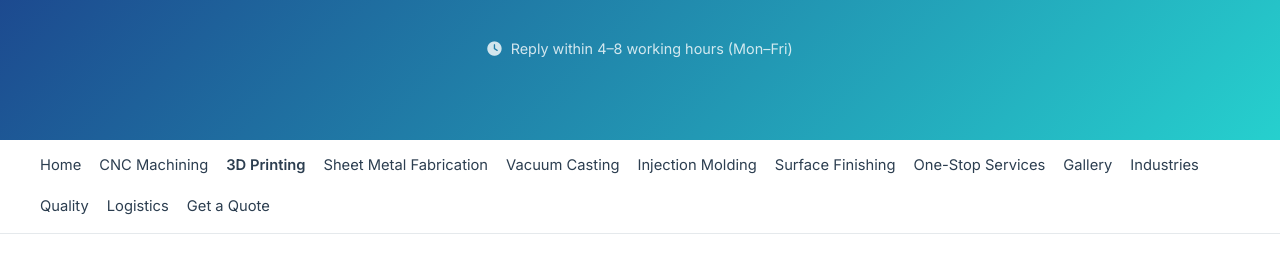
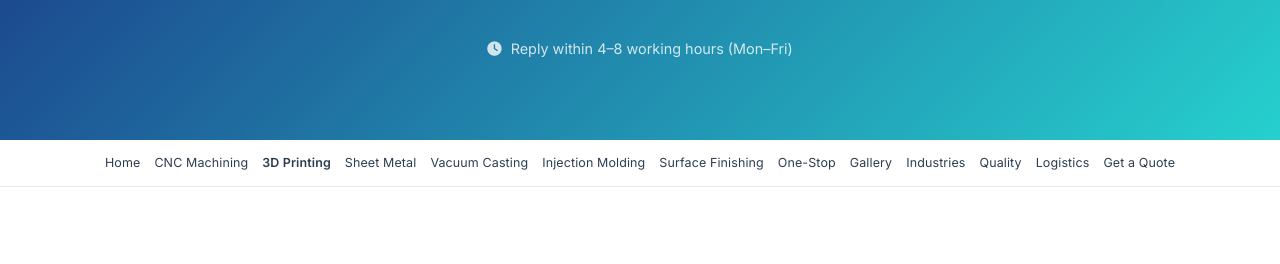
Before and after one commit to rivato-cnc/rivato-cnc-website, a plain HTML site: page public/3d-printing.html in a window 1280 px wide. Shown: the part 494-758 px from the top of the page. Drawn offline with Linux system fonts and the light colour scheme.

Commit message:
Update 3d-printing.html

```diff
--- a/public/3d-printing.html
+++ b/public/3d-printing.html
@@ -131,21 +131,21 @@
         </div>
     </section>
 
-        <nav style="background:#ffffff; border-bottom:1px solid #e5e9ec;">
-        <div class="container" style="display:flex; flex-wrap:wrap; gap:18px; padding:14px 0; font-size:0.92rem;">
-            <a href="/" style="color:#2c3e50; text-decoration:none;">Home</a>
-            <a href="cnc-machining" style="color:#2c3e50; text-decoration:none;">CNC Machining</a>
-            <a href="3d-printing" style="color:#2c3e50; text-decoration:none; font-weight:600;">3D Printing</a>
-            <a href="sheet-metal-fabrication" style="color:#2c3e50; text-decoration:none;">Sheet Metal Fabrication</a>
-            <a href="vacuum-casting" style="color:#2c3e50; text-decoration:none;">Vacuum Casting</a>
-            <a href="injection-molding" style="color:#2c3e50; text-decoration:none;">Injection Molding</a>
-            <a href="surface-finishing" style="color:#2c3e50; text-decoration:none;">Surface Finishing</a>
-            <a href="one-stop" style="color:#2c3e50; text-decoration:none;">One-Stop Services</a>
-            <a href="gallery" style="color:#2c3e50; text-decoration:none;">Gallery</a>
-            <a href="industries" style="color:#2c3e50; text-decoration:none;">Industries</a>
-            <a href="quality" style="color:#2c3e50; text-decoration:none;">Quality</a>
-            <a href="logistics" style="color:#2c3e50; text-decoration:none;">Logistics</a>
-            <a href="quote-process" style="color:#2c3e50; text-decoration:none;">Get a Quote</a>
+            <nav style="background:#ffffff; border-bottom:1px solid #e5e9ec;">
+        <div class="container nav-inner" style="display:flex; flex-wrap:wrap; align-items:center; justify-content:center; gap:8px 20px; padding:13px 0; font-size:0.84rem; letter-spacing:0.01em;">
+            <a class="nav-link" href="/" style="color:#2c3e50; text-decoration:none;">Home</a>
+            <a class="nav-link" href="cnc-machining" style="color:#2c3e50; text-decoration:none;">CNC Machining</a>
+            <a class="nav-link" href="3d-printing" style="color:#2c3e50; text-decoration:none;font-weight:600;">3D Printing</a>
+            <a class="nav-link" href="sheet-metal-fabrication" style="color:#2c3e50; text-decoration:none;">Sheet Metal</a>
+            <a class="nav-link" href="vacuum-casting" style="color:#2c3e50; text-decoration:none;">Vacuum Casting</a>
+            <a class="nav-link" href="injection-molding" style="color:#2c3e50; text-decoration:none;">Injection Molding</a>
+            <a class="nav-link" href="surface-finishing" style="color:#2c3e50; text-decoration:none;">Surface Finishing</a>
+            <a class="nav-link" href="one-stop" style="color:#2c3e50; text-decoration:none;">One-Stop</a>
+            <a class="nav-link" href="gallery" style="color:#2c3e50; text-decoration:none;">Gallery</a>
+            <a class="nav-link" href="industries" style="color:#2c3e50; text-decoration:none;">Industries</a>
+            <a class="nav-link" href="quality" style="color:#2c3e50; text-decoration:none;">Quality</a>
+            <a class="nav-link" href="logistics" style="color:#2c3e50; text-decoration:none;">Logistics</a>
+            <a class="nav-link" href="quote-process" style="color:#2c3e50; text-decoration:none;">Get a Quote</a>
         </div>
     </nav>
 
@@ -281,7 +281,7 @@
                 <div class="contact-info">
                     <div class="contact-item">
                         <div class="contact-icon"><i class="fas fa-envelope"></i></div>
-                        <div class="contact-details"><h3>Email</h3><a href="/cdn-cgi/l/email-protection#8deaecffffe8f9f9cdffe4fbecf9e2eee3eea3eee2e0b2fef8efe7e8eef9b0bec9a8bfbdddffe4e3f9e4e3eaa8bfbdc4e3fcf8e4fff4"><span class="__cf_email__" data-cfemail="a7c0c6d5d5c2d3d3e7d5ced1c6d3c8c4c9c489c4c8ca">[email&#160;protected]</span></a></div>
+                        <div class="contact-details"><h3>Email</h3><a href="mailto:garrett@rivatocnc.com"><span>garrett@rivatocnc.com</span></a></div>
                     </div>
                     <div class="contact-item">
                         <div class="contact-icon"><i class="fab fa-whatsapp"></i></div>
@@ -300,7 +300,7 @@
                     <h3>Ready to Start?</h3>
                     <p>Send the drawing and we confirm the features before quoting</p>
                     <div class="cta-buttons">
-                        <a href="/cdn-cgi/l/email-protection#4d2a2c3f3f2839390d3f243b2c39222e232e632e2220723e382f27282e39707e09687f7d1d3f24233924232a687f7d04233c38243f34" class="btn-primary"><i class="fas fa-paper-plane"></i> Send Email</a>
+                        <a href="mailto:garrett@rivatocnc.com" class="btn-primary"><i class="fas fa-paper-plane"></i> Send Email</a>
                         <a href="https://wa.me/8613798588248?text=Hello%20Rivato%20CNC,%20I%20have%20a%203D%20Printing%20inquiry" class="btn-whatsapp" target="_blank" rel="noopener noreferrer"><i class="fab fa-whatsapp"></i> WhatsApp</a>
                     </div>
                 </div>
@@ -340,6 +340,6 @@
             </div>
         </div>
     </footer>
-<script data-cfasync="false" src="/cdn-cgi/scripts/5c5dd728/cloudflare-static/email-decode.min.js"></script><script type="module" src="https://static.cloudflareinsights.com/beacon.min.js/vce701823e78c4301a35b7e07294d87301792088814092" integrity="sha512-UKNk8GbxkABxKcXYuLkO16EleLGUkcvJWtpSNmExE0Too3ZaFAxTscNWEc1OdAv5/BikHawapSCaiD2XCmp+Bw==" data-cf-beacon='{"version":"2024.11.0","token":"8540614c4d524f2cbc460d18b1746c0f","r":1,"spa":2}' crossorigin="anonymous"></script>
+<script type="module" src="https://static.cloudflareinsights.com/beacon.min.js/vce701823e78c4301a35b7e07294d87301792088814092" integrity="sha512-UKNk8GbxkABxKcXYuLkO16EleLGUkcvJWtpSNmExE0Too3ZaFAxTscNWEc1OdAv5/BikHawapSCaiD2XCmp+Bw==" data-cf-beacon='{"version":"2024.11.0","token":"8540614c4d524f2cbc460d18b1746c0f","r":1,"spa":2}' crossorigin="anonymous"></script>
 </body>
 </html>
```
